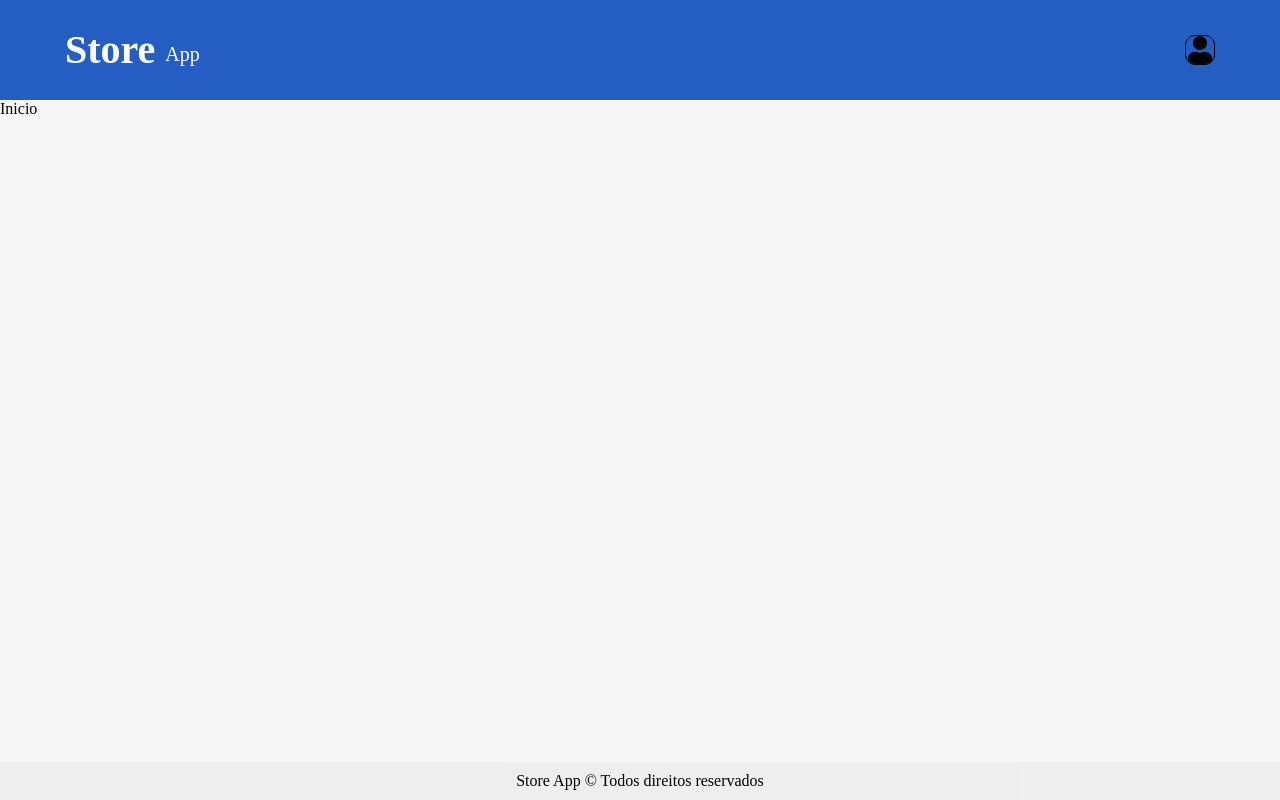
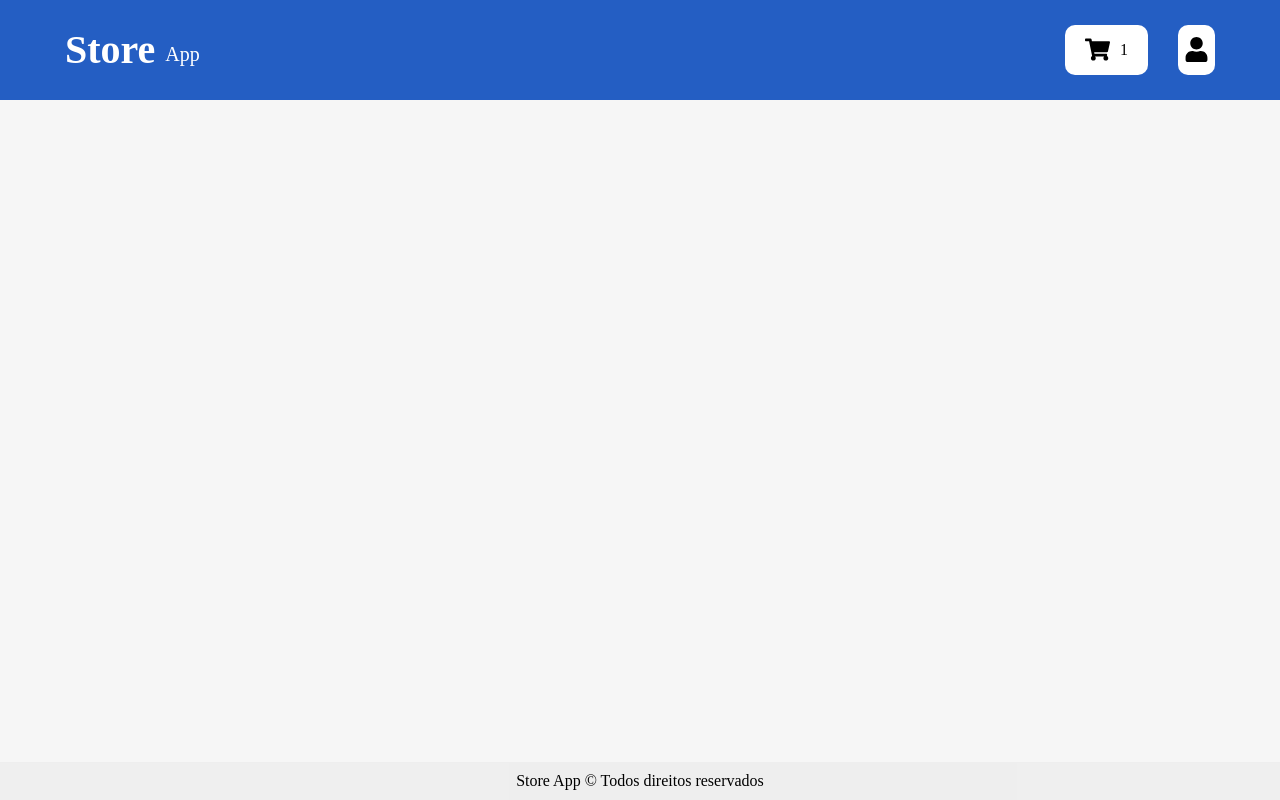
Before and after one commit to Lukical/StoreApp, a React (Create React App) app in the folder app/: page / in a window 1280 px wide. Built offline with nearby package versions, Linux system fonts and the light colour scheme.

Commit message:
Melhorando header e comencando inicio

```diff
--- a/app/src/components/Header/Header.module.scss
+++ b/app/src/components/Header/Header.module.scss
@@ -30,9 +30,30 @@
     align-items: center;
     margin-top: 40px;
 }
+.user_area{
+    display: flex;
+}
+.div_user, .div_cart{
+    display: flex;
+    border-radius: 10px;
+    padding: 6px;
+    background-color: white;
+}
+.div_user{
+    margin-left: 30px;
+}
+.div_cart{
+    padding: 0 20px;
+}
+.user_cart{
+    margin-top: auto;
+    margin-bottom: auto;
+    margin-left: auto;
+    margin-right: 10px;
+}
 .user_icon{
-    border: 1px solid rgb(0, 0, 0);
-    border-radius: 10px;
+    margin-top: auto;
+    margin-bottom: auto;
     cursor: pointer;
     z-index: 2;
 }
--- a/app/src/components/Header/index.tsx
+++ b/app/src/components/Header/index.tsx
@@ -1,6 +1,6 @@
 import { useEffect, useRef, useState } from "react";
 import styles from "./Header.module.scss";
-import { FaUser } from "react-icons/fa";
+import { FaUser, FaShoppingCart } from "react-icons/fa";
 import Select, { SingleValue } from 'react-select';
 
 const Header: React.FC = () =>{
@@ -13,7 +13,6 @@ const Header: React.FC = () =>{
     }
 
     const options: IOption[] = [
-        {value: "cart", label: "carrinho"},
         {value: "logout", label: "sair"}
     ]
 
@@ -40,7 +39,15 @@ const Header: React.FC = () =>{
                 <p className={styles.subnome}>App</p>
             </div>
             <nav className={styles.nav}>
-                <FaUser className={styles.user_icon} size={30} onClick={()=>setMenu(!menu)} />
+                <div className={styles.user_area}>
+                    <div className={styles.div_cart} >
+                        <FaShoppingCart className={styles.user_cart} size={25}/>
+                        <p>1</p>
+                    </div>
+                    <div className={styles.div_user}>
+                        <FaUser className={styles.user_icon} size={25} onClick={()=>setMenu(!menu)} />
+                    </div>
+                </div>
                 {menu &&(
                     <div className={styles.dropdown} ref={dropdownRef}>
                         <Select
--- a/app/src/pages/Inicio/Inicio.module.scss
+++ b/app/src/pages/Inicio/Inicio.module.scss
@@ -1,4 +1,13 @@
 .container{
     display: flex;
-    min-height: 100%;
+    width: 100%;
+    justify-content: center;
+    margin: 0 auto;
+    max-width: 1050px;
+    flex-direction: column;
 }
+.containerProducts{
+    display: grid;
+    grid-template-columns: 230px 230px 230px 230px 230px;
+    grid-gap: 25px;
+}
--- a/app/src/pages/Inicio/index.tsx
+++ b/app/src/pages/Inicio/index.tsx
@@ -3,7 +3,9 @@ import styles from './Inicio.module.scss';
 function Inicio(){
     return(
         <section className={styles.container}>
-            Inicio
+            <div className={styles.containerProducts}>
+
+            </div>
         </section>
     );
 }
```
